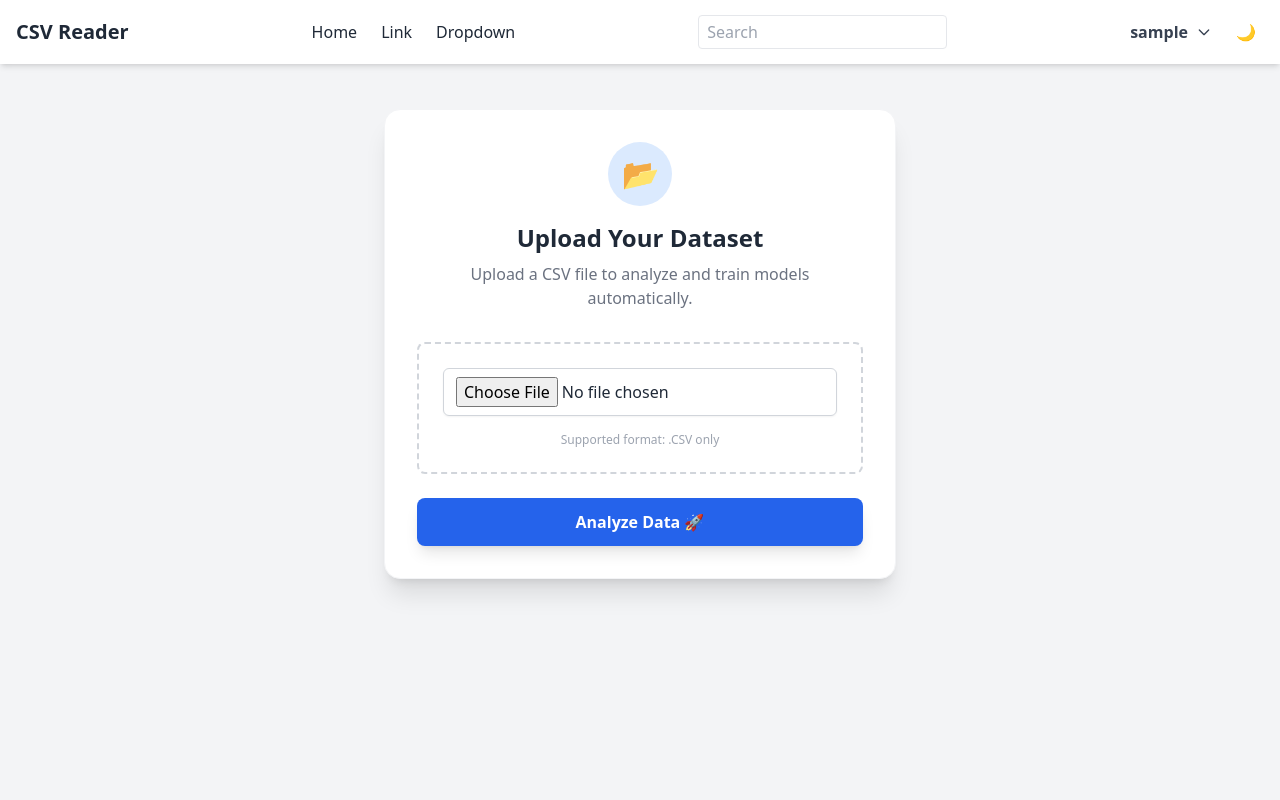
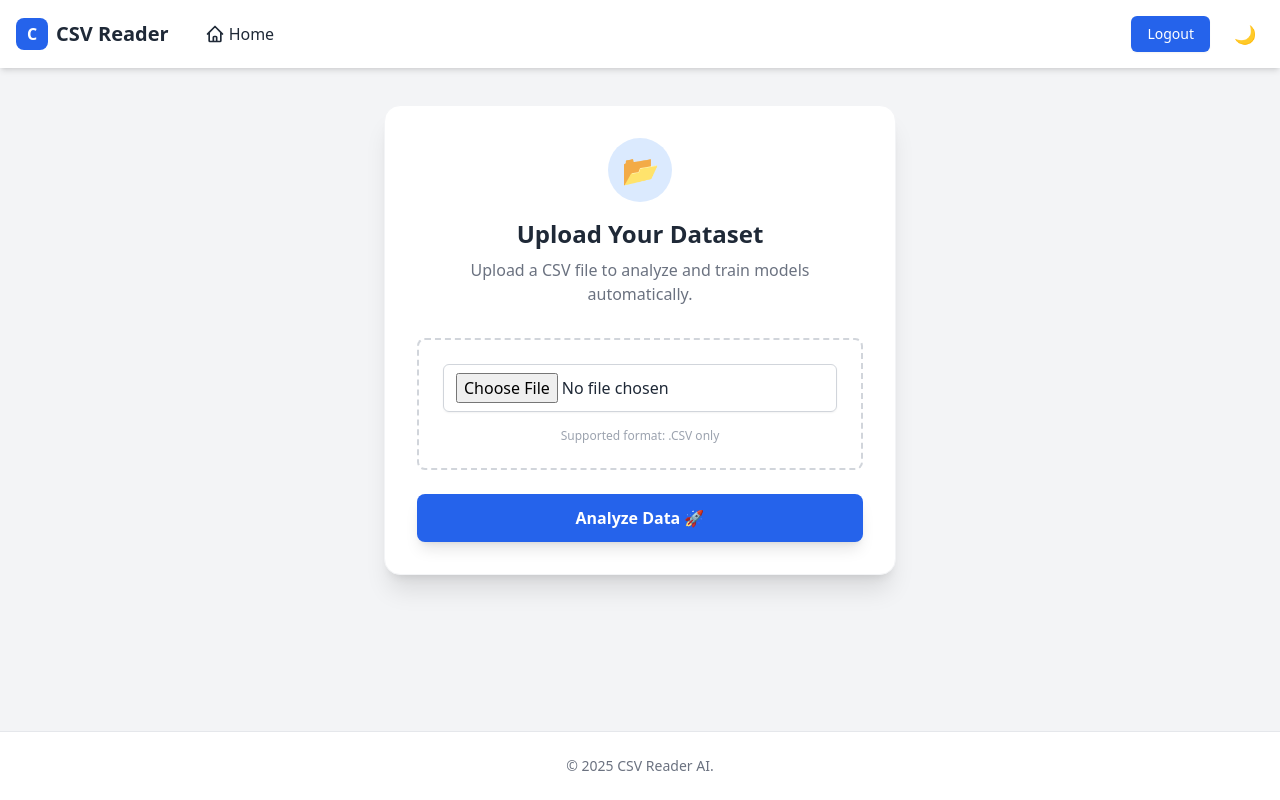
Before and after one commit to shishir881/csv_reader, a Django app: page /read/ in a window 1280 px wide. Run offline with Django 5.2, Linux system fonts and the light colour scheme; the visitor is signed in with stand-in values (Sample User, id 1); some libraries are stand-ins or nearby versions.

Commit message:
add newlayout

```diff
--- a/csvreader/templates/layout.html
+++ b/csvreader/templates/layout.html
@@ -1,135 +1,110 @@
 {% load static tailwind_tags %}
-{% load static %}
 <!DOCTYPE html>
-<html lang="en" class="light">
+<html lang="en">
 <head>
     <meta charset="UTF-8">
     <meta name="viewport" content="width=device-width, initial-scale=1.0">
+    <title>{% block title %}CSV Reader{% endblock %}</title>
+
     <script src="https://cdn.tailwindcss.com"></script>
+
+    <script>
+        tailwind.config = {
+            darkMode: 'class',
+        }
+    </script>
+
     {% tailwind_css %}
-    <title>{% block title %}CSV Reader{% endblock %}</title>
+
+    <style>
+        /* Smooth scrolling */
+        html { scroll-behavior: smooth; }
+
+        /* Smooth color transitions */
+        body, nav, div, p, h1, h2, h3, a, button {
+            transition: background-color 0.3s ease, color 0.3s ease, border-color 0.3s ease;
+        }
+    </style>
 </head>
-<body class="bg-gray-100 dark:bg-gray-900 text-gray-800 dark:text-gray-100 transition duration-300">
+<body class="bg-gray-100 dark:bg-gray-900 text-gray-800 dark:text-gray-100 transition duration-300 min-h-screen flex flex-col">
 
-    <!-- NAVBAR -->
-    <nav class="bg-white dark:bg-gray-800 shadow-md">
-        <div class="max-w-7xl mx-auto px-4 py-3 flex justify-between items-center">
-            <a href="/" class="text-xl font-semibold dark:text-gray-200">CSV Reader</a>
+    <nav class="bg-white dark:bg-gray-800 shadow-md sticky top-0 z-50">
+        <div class="max-w-7xl mx-auto px-4 py-3 flex items-center">
 
-            <div class="space-x-6 hidden md:flex">
-                <a href="/read" class="hover:text-blue-500 dark:hover:text-blue-400">Home</a>
-                <a href="#" class="hover:text-blue-500 dark:hover:text-blue-400">Link</a>
+            <div class="flex items-center space-x-9">
+                <a href="{% url 'upload' %}" class="flex items-center gap-2 group">
+                    <div class="w-8 h-8 bg-blue-600 rounded-lg flex items-center justify-center text-white font-bold group-hover:bg-blue-700 transition">C</div>
+                    <span class="text-xl font-semibold dark:text-gray-200">CSV Reader</span>
+                </a>
 
-                <!-- Dropdown -->
-                <div class="relative group inline-block">
-                    <button class="hover:text-blue-500 dark:hover:text-blue-400">Dropdown</button>
-                    <ul class="absolute bg-white dark:bg-gray-700 shadow-md rounded hidden group-hover:block">
-                        <li><a href="#" class="block px-4 py-2 hover:bg-gray-100 dark:hover:bg-gray-600">Action</a></li>
-                        <li><hr class="border-gray-300 dark:border-gray-500"></li>
-                        <li><a href="#" class="block px-4 py-2 hover:bg-gray-100 dark:hover:bg-gray-600">More</a></li>
-                    </ul>
-                </div>
+                <a href="{% url 'upload' %}" class="flex items-center space-x-1 hover:text-blue-600 dark:hover:text-blue-400 font-medium">
+                    <svg class="w-5 h-5" fill="none" stroke="currentColor" viewBox="0 0 24 24"><path stroke-linecap="round" stroke-linejoin="round" stroke-width="2" d="M3 12l2-2m0 0l7-7 7 7M5 10v10a1 1 0 001 1h3m10-11l2 2m-2-2v10a1 1 0 01-1 1h-3m-6 0a1 1 0 001-1v-4a1 1 0 011-1h2a1 1 0 011 1v4a1 1 0 001 1m-6 0h6"></path></svg>
+                    <span>Home</span>
+                </a>
             </div>
 
-            <!-- Search -->
-            <form class="hidden md:flex">
-                <input class="border rounded px-2 py-1 dark:border-gray-500 dark:bg-gray-700" type="search" placeholder="Search">
-            </form>
+            <div class="flex-grow"></div>
 
-            <!-- Login / Signup -->
             <div class="flex items-center space-x-4">
 
                 {% if user.is_authenticated %}
-                    <div class="relative group inline-block">
-                        <button id="userMenuButton" class="flex items-center space-x-2 text-gray-700 dark:text-gray-200 hover:text-blue-600 focus:outline-none">
-                            <span class="font-semibold">{{ user.username }}</span>
-                            <svg class="w-4 h-4" fill="none" stroke="currentColor" viewBox="0 0 24 24"><path stroke-linecap="round" stroke-linejoin="round" stroke-width="2" d="M19 9l-7 7-7-7"></path></svg>
+                    <form method="post" action="{% url 'logout' %}">
+                        {% csrf_token %}
+                        <button type="submit" class="px-4 py-2 text-sm font-medium text-white bg-blue-600 rounded-md hover:bg-blue-700 transition shadow-sm">
+                            Logout
                         </button>
-
-                        <div id="userDropdown" class="absolute right-0 mt-2 w-48 bg-white dark:bg-gray-800 border border-gray-200 dark:border-gray-700 rounded-md shadow-lg py-1 hidden z-50">
-
-                            <a href="#" class="block px-4 py-2 text-sm text-gray-700 dark:text-gray-200 hover:bg-gray-100 dark:hover:bg-gray-700">Profile</a>
-
-                            <form method="post" action="{% url 'logout' %}">
-                                {% csrf_token %}
-                                <button type="submit" class="w-full text-left px-4 py-2 text-sm text-red-600 hover:bg-red-50 dark:hover:bg-gray-700">
-                                    Logout
-                                </button>
-                            </form>
-                        </div>
-                    </div>
-
+                    </form>
                 {% else %}
                     <a href="{% url 'login' %}" class="px-4 py-2 text-sm font-medium text-gray-700 dark:text-gray-200 hover:text-blue-600">
                         Login
                     </a>
-                    <a href="{% url 'signup' %}" class="px-4 py-2 text-sm font-medium text-white bg-blue-600 rounded-md hover:bg-blue-700 transition">
+                    <a href="{% url 'signup' %}" class="px-4 py-2 text-sm font-medium text-white bg-blue-600 rounded-md hover:bg-blue-700 transition shadow-sm">
                         Sign Up
                     </a>
-
                 {% endif %}
 
-                <button id="themeToggle" class="p-2 rounded-full hover:bg-gray-200 dark:hover:bg-gray-700 transition">
+                <button id="themeToggle" class="p-2 rounded-full hover:bg-gray-200 dark:hover:bg-gray-700 transition text-lg">
                     🌙
                 </button>
             </div>
-
-            <!-- DARK MODE BUTTON -->
+        </div>
     </nav>
 
-    <div class="container mx-auto py-10">
+    <div class="flex-grow container mx-auto px-4 py-8">
         {% block content %}{% endblock %}
     </div>
 
+    <footer class="bg-white dark:bg-gray-800 border-t border-gray-200 dark:border-gray-700 py-6 mt-auto">
+        <div class="max-w-7xl mx-auto px-4 text-center text-gray-500 dark:text-gray-400 text-sm">
+            &copy; 2025 CSV Reader AI.
+        </div>
+    </footer>
+
     <script>
-        // Toggle Dark Mode with persistence
+        // --- 1. DARK MODE LOGIC ---
         const html = document.documentElement;
         const themeToggle = document.getElementById('themeToggle');
 
-        // Load theme from localStorage
-        const savedTheme = localStorage.getItem('theme');
-        if (savedTheme === 'dark') {
-            html.classList.add('dark');
+        const updateIcon = () => {
+             themeToggle.textContent = html.classList.contains('dark') ? '☀️' : '🌙';
         }
 
-        // Set initial button icon
-        themeToggle.textContent = html.classList.contains('dark') ? '☀️' : '🌙';
+        // Check Storage or System Preference
+        if (localStorage.theme === 'dark' || (!('theme' in localStorage) && window.matchMedia('(prefers-color-scheme: dark)').matches)) {
+            html.classList.add('dark');
+        } else {
+            html.classList.remove('dark');
+        }
+        updateIcon();
 
-        // Toggle function
+        // Toggle Click
         themeToggle.onclick = () => {
             html.classList.toggle('dark');
             const isDark = html.classList.contains('dark');
             localStorage.setItem('theme', isDark ? 'dark' : 'light');
-            themeToggle.textContent = isDark ? '☀️' : '🌙';
+            updateIcon();
         };
-
-        // Dropdown hover delay
-        let dropdownTimeout;
-        const userMenuButton = document.getElementById('userMenuButton');
-        const userDropdown = document.getElementById('userDropdown');
-
-        if (userMenuButton && userDropdown) {
-            userMenuButton.addEventListener('mouseenter', () => {
-                clearTimeout(dropdownTimeout);
-                userDropdown.classList.remove('hidden');
-            });
-
-            userMenuButton.addEventListener('mouseleave', () => {
-                dropdownTimeout = setTimeout(() => {
-                    userDropdown.classList.add('hidden');
-                }, 300); // 300ms delay before hiding
-            });
-
-            userDropdown.addEventListener('mouseenter', () => {
-                clearTimeout(dropdownTimeout);
-            });
-
-            userDropdown.addEventListener('mouseleave', () => {
-                dropdownTimeout = setTimeout(() => {
-                    userDropdown.classList.add('hidden');
-                }, 300);
-            });
-        }
+    </script>
     </script>
 </body>
 </html>
```
